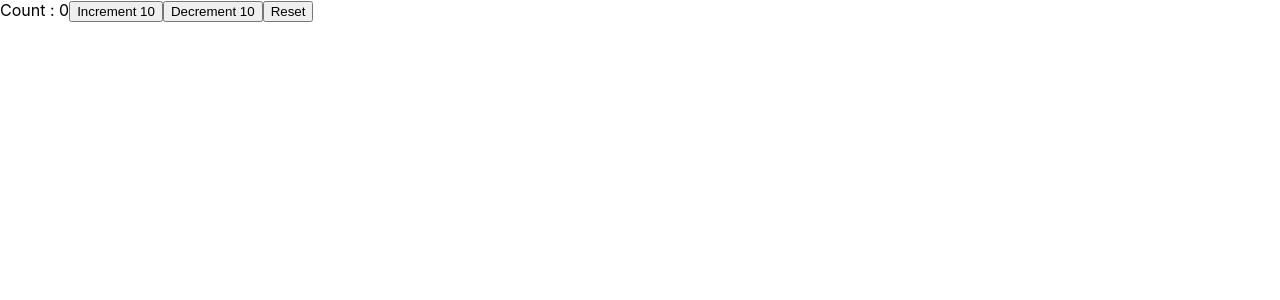
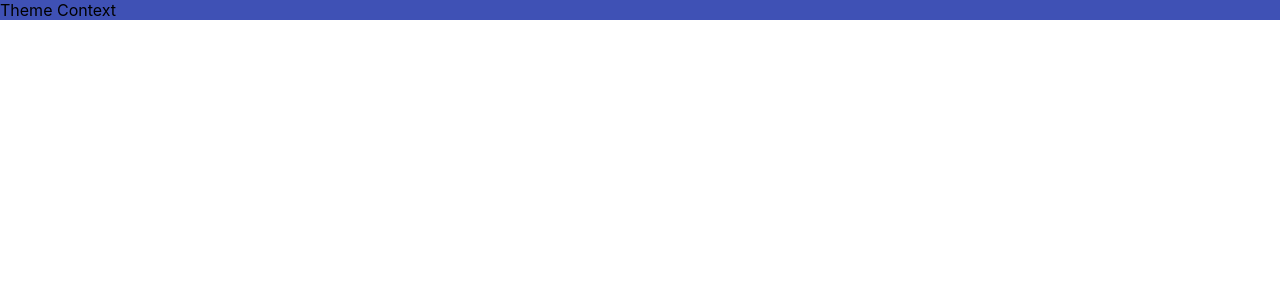
Before and after one commit to Haybuka/TS-Overview, a React (Create React App) app: page / in a window 1280 px wide. Shown: the top 300 px of the page. Built offline with nearby package versions, Linux system fonts and the light colour scheme.

Commit message:
Update : basic context usage

```diff
--- a/src/App.tsx
+++ b/src/App.tsx
@@ -1,6 +1,8 @@
 import React from 'react';
 import './App.css';
 import Basics from './components/Basics/Basics';
+import Context from './components/context/Context';
+import { ThemeContextProvider } from './components/context/ThemeContext';
 import Events from './components/Events/Events';
 import Reducer from './components/Reducer/Reducer';
 import Container from './components/StyleProps/Container';
@@ -8,7 +10,9 @@
 function App() {
   return (
     <>
-      <Reducer />
+      <ThemeContextProvider>
+        <Context />
+      </ThemeContextProvider>
     </>
   );
 }
--- /dev/null
+++ b/src/components/context/Box.tsx
@@ -0,0 +1,12 @@
+import React, { useContext } from 'react';
+import { ThemeContext } from './ThemeContext';
+
+const Box = () => {
+  const theme = useContext(ThemeContext);
+
+  return (
+    <div style={{ backgroundColor: theme.primary.main }}>Theme Context</div>
+  );
+};
+
+export default Box;
--- /dev/null
+++ b/src/components/context/Context.tsx
@@ -0,0 +1,8 @@
+import React from 'react';
+import Box from './Box';
+
+const Context = () => {
+  return <Box />;
+};
+
+export default Context;
--- /dev/null
+++ b/src/components/context/ThemeContext.tsx
@@ -0,0 +1,12 @@
+import React, { createContext } from 'react';
+import { theme } from './theme';
+
+type ContextChildren = {
+  children: React.ReactNode;
+};
+export const ThemeContext = createContext(theme);
+export const ThemeContextProvider = ({ children }: ContextChildren) => {
+  return (
+    <ThemeContext.Provider value={theme}>{children}</ThemeContext.Provider>
+  );
+};
--- /dev/null
+++ b/src/components/context/theme.ts
@@ -0,0 +1,10 @@
+export const theme = {
+  primary: {
+    main: '#3f51b5',
+    text: '#fff',
+  },
+  secondary: {
+    main: '#f50057',
+    text: '#fff',
+  },
+};
```
